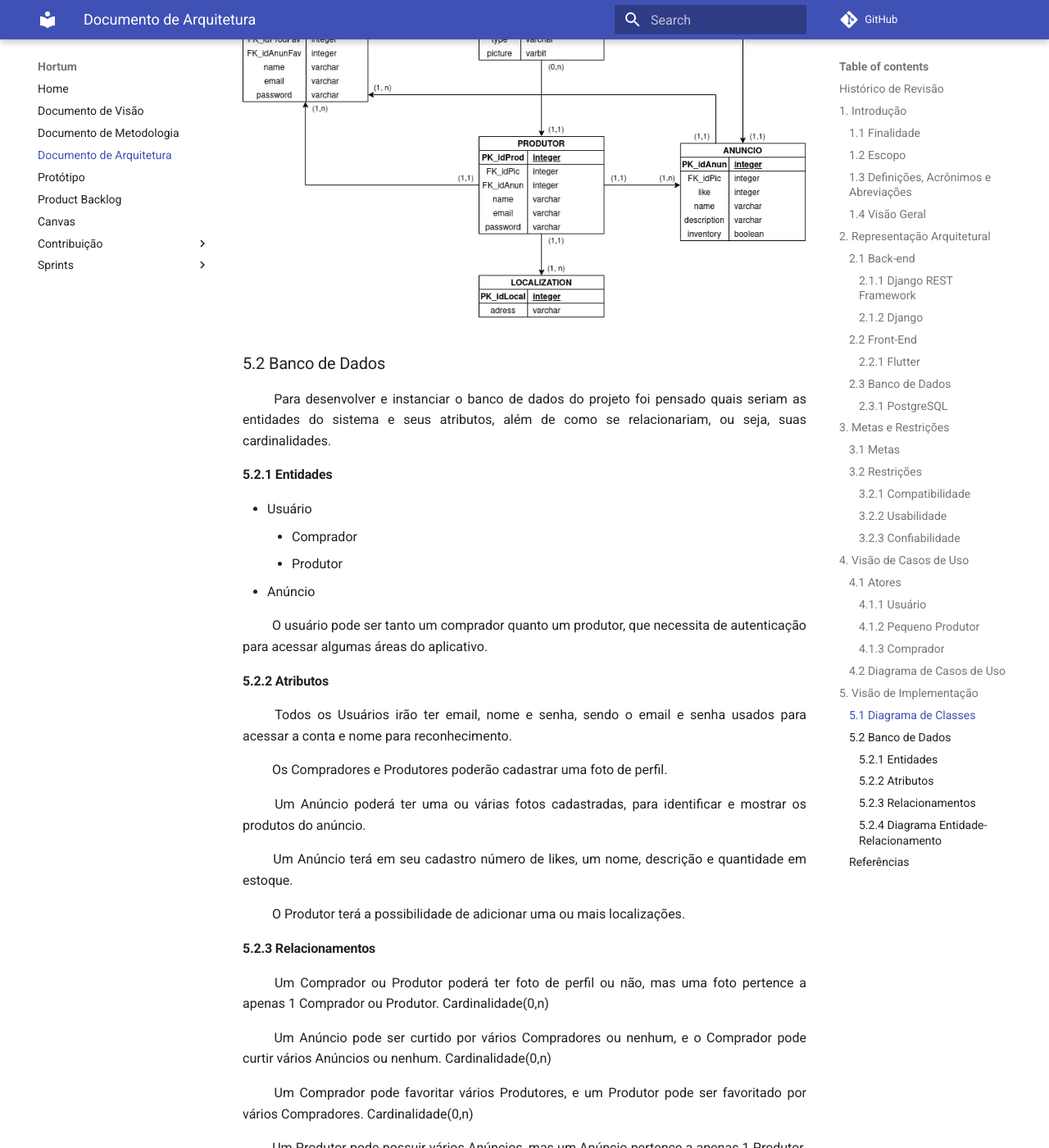
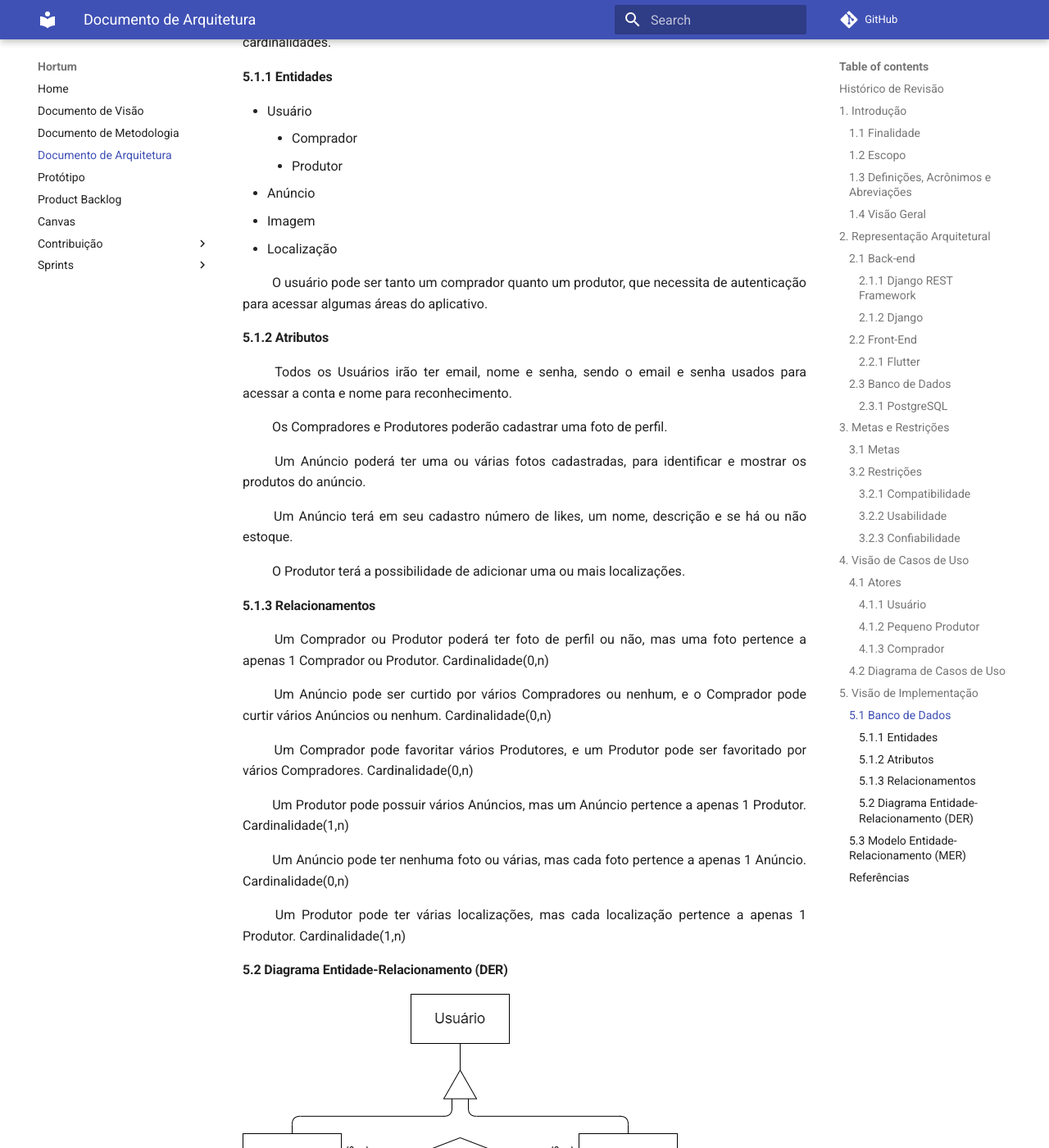
Before and after one commit to fga-eps-mds/2020.2-Hortum, an MkDocs documentation site: the page built from docs/Documento_de_arquitetura.md, in a window 1280 px wide and 1400 px high, scrolled down 5015 px. Shown: the whole window at 82% size. Built offline with MkDocs 1.6.1 and Material for MkDocs 9.7.7, drawn with Linux system fonts in a browser that asks for light colours; comment, search, counter and statistics services are not loaded; some of the changed text lies outside the part shown.

Commit message:
#67 Atualizando organização dos tópicos de banco de dados

```diff
--- a/docs/Documento_de_arquitetura.md
+++ b/docs/Documento_de_arquitetura.md
@@ -106,23 +106,21 @@ Stream</b> permite eventos assíncronos no aplicativo.</p>
 ![Diagrama de Casos de Uso](img/diagrama_casos_de_uso.png)
 
 ## 5. Visão de Implementação
-### 5.1 Diagrama de Classes
-
-![Arquitetura Banco de Dados](img/diagrama_banco_de_dados.png)
-
-### 5.2 Banco de Dados
+### 5.1 Banco de Dados
 <p align = "justify"> &emsp;&emsp; Para desenvolver e instanciar o banco de dados do projeto foi pensado quais seriam as entidades do sistema e seus atributos, além de como se relacionariam, ou seja, suas cardinalidades.</p>
 
-#### 5.2.1 Entidades
+#### 5.1.1 Entidades
 
 - Usuário
     - Comprador
     - Produtor
 - Anúncio
+- Imagem
+- Localização
 
 <p align = "justify"> &emsp;&emsp; O usuário pode ser tanto um comprador quanto um produtor, que necessita de autenticação para acessar algumas áreas do aplicativo.</p>
 
-#### 5.2.2 Atributos
+#### 5.1.2 Atributos
 
 <p align = "justify"> &emsp;&emsp; Todos os Usuários irão ter email, nome e senha, sendo o email e senha usados para acessar a conta e nome para reconhecimento.</p>
 
@@ -130,11 +128,11 @@ Stream</b> permite eventos assíncronos no aplicativo.</p>
 
 <p align = "justify"> &emsp;&emsp; Um Anúncio poderá ter uma ou várias fotos cadastradas, para identificar e mostrar os produtos do anúncio.</p>
 
-<p align = "justify"> &emsp;&emsp; Um Anúncio terá em seu cadastro número de likes, um nome, descrição e quantidade em estoque.</p>
+<p align = "justify"> &emsp;&emsp; Um Anúncio terá em seu cadastro número de likes, um nome, descrição e se há ou não estoque.</p>
 
 <p align = "justify"> &emsp;&emsp; O Produtor terá a possibilidade de adicionar uma ou mais localizações. </p>
 
-#### 5.2.3 Relacionamentos
+#### 5.1.3 Relacionamentos
 <p align = "justify"> &emsp;&emsp; Um Comprador ou Produtor poderá ter foto de perfil ou não, mas uma foto pertence a apenas 1 Comprador ou Produtor. Cardinalidade(0,n)</p>
 
 <p align = "justify"> &emsp;&emsp; Um Anúncio pode ser curtido por vários Compradores ou nenhum, e o Comprador pode curtir vários Anúncios ou nenhum. Cardinalidade(0,n)</p>
@@ -147,10 +145,13 @@ Stream</b> permite eventos assíncronos no aplicativo.</p>
 
 <p align = "justify"> &emsp;&emsp; Um Produtor pode ter várias localizações, mas cada localização pertence a apenas 1 Produtor. Cardinalidade(1,n)</p>
 
+#### 5.2 Diagrama Entidade-Relacionamento (DER)
+![](img/diagrama_entidade_relacionamentos.png)
 
-#### 5.2.4 Diagrama Entidade-Relacionamento
+### 5.3 Modelo Entidade-Relacionamento (MER)
+![Arquitetura Banco de Dados](img/diagrama_banco_de_dados.png)
 
-![](img/diagrama_entidade_relacionamentos.png)
+
 
 
 ### Referências
```
